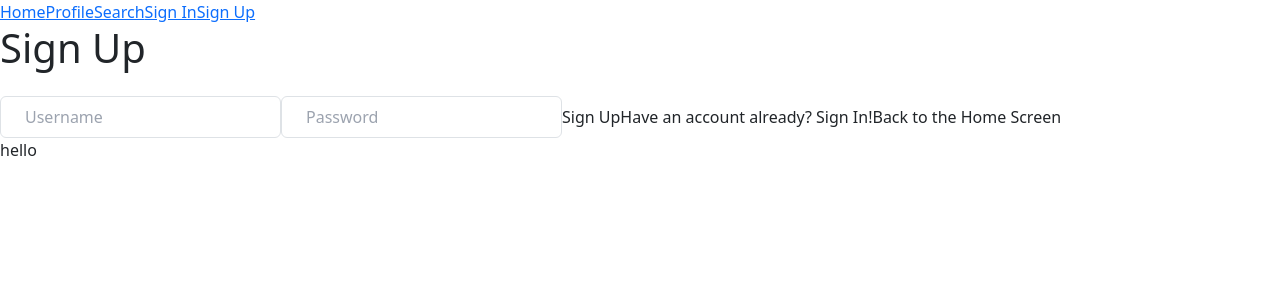
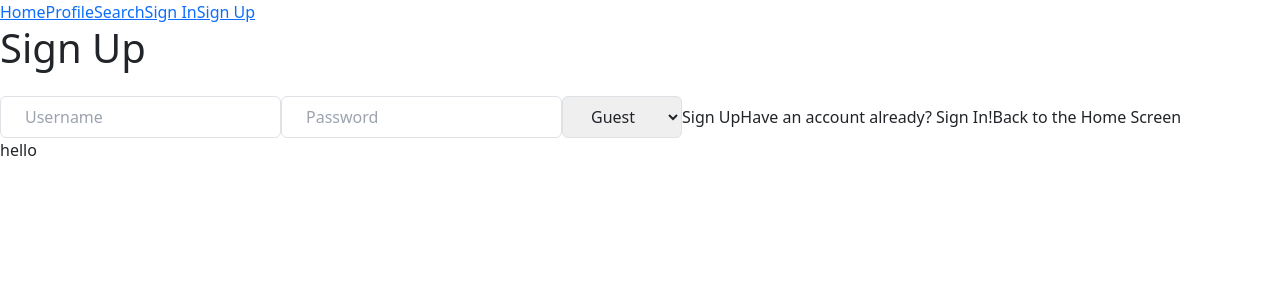
Before and after one commit to aryan-mehta05/onestop, a React (Create React App) app in the folder client/: page /signup in a window 1280 px wide. Shown: the top 300 px of the page. Built offline with nearby package versions, Linux system fonts and the light colour scheme; no server answers.

Commit message:
Create roles for guests, users, and administrators

```diff
--- a/client/src/Home/index.tsx
+++ b/client/src/Home/index.tsx
@@ -73,7 +73,7 @@ export default function Home() {
                                 {currentUser.username && !userLikes.includes(post._id) && <button onClick={(() => { likePost(post._id, currentUser._id) })}>Like</button>}
                                 {currentUser.username && userLikes.includes(post._id) && <div>Liked!</div>}
                                 {<div>{likeCount === undefined ? "Loading..." : `Likes: ${likeCount.length}`}</div>}
-                                {currentUser.username == post.poster && <button onClick={(() => deletePost(post._id))}>Delete</button>}
+                                {(currentUser.role === "Admin" || currentUser.username == post.poster) && <button onClick={(() => deletePost(post._id))}>Delete</button>}
                             </li>
                         )
                     })}
--- a/client/src/Profile/ProfileInfo.tsx
+++ b/client/src/Profile/ProfileInfo.tsx
@@ -58,9 +58,9 @@ export default function ProfileInfo(profileUsername?: { profileUsername: any; })
                 <label htmlFor="role">Role:</label>
                 <select id="role" className="form-control"
                     onChange={((e) => { setUpdateUser({ ...updateUser, role: e.target.value }) })}>
-                    {currentUser.role === "ADMIN" ? <option selected value="ADMIN">ADMIN</option> : <option value="ADMIN">ADMIN</option>}
-                    {currentUser.role === "PREMIUM" ? <option selected value="PREMIUM">PREMIUM</option> : <option value="PREMIUM">PREMIUM</option>}
-                    {currentUser.role === "BASIC" ? <option selected value="BASIC">BASIC</option> : <option value="BASIC">BASIC</option>}
+                    {currentUser.role === "Guest" ? <option selected value="Guest">Guest</option> : <option value="Guest">Guest</option>}
+                    {currentUser.role === "User" ? <option selected value="User">User</option> : <option value="User">User</option>}
+                    {currentUser.role === "Admin" ? <option selected value="Admin">Admin</option> : <option value="Admin">Admin</option>}
                 </select>
                 <button onClick={(() => { setEditing(!editing) })}>Cancel</button>
                 <button onClick={(() => { saveProfileChanges() })}>Save</button>
--- a/client/src/Profile/ProfilePosts.tsx
+++ b/client/src/Profile/ProfilePosts.tsx
@@ -70,7 +70,7 @@ export default function ProfilePosts(profileUsername?: { profileUsername: any; }
                             {!userLikes.includes(post._id) && <button onClick={(() => { likePost(post._id, currentUser._id) })}>Like</button>}
                             {userLikes.includes(post._id) && <div>Liked!</div>}
                             {<div>{likeCount === undefined ? "Loading..." : `Likes: ${likeCount.length}`}</div>}
-                            {currentUser.username == post.poster && <button onClick={(() => deletePost(post._id))}>Delete</button>}
+                            {(currentUser.role === "Admin" || currentUser.username == post.poster) && <button onClick={(() => deletePost(post._id))}>Delete</button>}
                         </li>
                     )
                 })}
--- a/client/src/Profile/index.tsx
+++ b/client/src/Profile/index.tsx
@@ -1,4 +1,4 @@
-import React, { useEffect, useState } from "react";
+import { useEffect, useState } from "react";
 import ProfileFriends from "./ProfileFriends"
 import ProfileInfo from "./ProfileInfo"
 import ProfilePosts from "./ProfilePosts"
@@ -42,7 +42,7 @@ export default function Profile() {
             <Nav />
             <h1>Profile</h1>
             {!profileUsername && <Link to="/createPost">
-                {currentUser.role !== "BASIC" && <button>Create New Post</button>}
+                {currentUser.role !== "Guest" && <button>Create New Post</button>}
             </Link>}
             {profileUsername && profileUser && !userFriends.includes(profileUser._id) && <button onClick={(() => { followFriend() })}>Follow</button>}
             {profileUsername && profileUser && userFriends.includes(profileUser._id) && <div>Followed!</div>}
--- a/client/src/SignUp/index.tsx
+++ b/client/src/SignUp/index.tsx
@@ -9,8 +9,12 @@ import * as signupClient from "./client"
 
 export default function SignUp() {
     const { currentUser } = useSelector((state: any) => state.userReducer);
-    const [credentials, setCredentials] = useState<any>({});
-    const [errorMsg, setErrorMsg] = useState('');
+    const [credentials, setCredentials] = useState({
+        username: "",
+        password: "",
+        role: "User"
+    });
+    const [errorMsg, setErrorMsg] = useState("");
     const dispatch = useDispatch();
     const navigate = useNavigate();
 
@@ -25,7 +29,7 @@ export default function SignUp() {
                 lastName: "",
                 email: "",
                 dob: "",
-                role: "USER",
+                role: credentials.role,
                 loginId: "",
                 lastActivity: "",
                 totalActivity: ""
@@ -64,14 +68,22 @@ export default function SignUp() {
                     onChange={(event) => setCredentials({ ...credentials, password: event.target.value })}
                     className="border px-4 py-2 rounded"
                 />
+                <select
+                    onChange={(event) => setCredentials({ ...credentials, role: event.target.value })}
+                    className="border px-4 py-2 rounded"
+                >
+                    <option value="Guest">Guest</option>
+                    <option value="User">User</option>
+                    <option value="Admin">Admin</option>
+                </select>
                 {errorMsg && <p className="text-red-500">{errorMsg}</p>}
                 <button onClick={signup}>
                     Sign Up
                 </button>
-                <button onClick={() => navigate('/signin')} >
+                <button onClick={() => navigate("/signin")} >
                     Have an account already? Sign In!
                 </button>
-                <button onClick={() => navigate('/')} >
+                <button onClick={() => navigate("/")} >
                     Back to the Home Screen
                 </button>
             </form>
```
